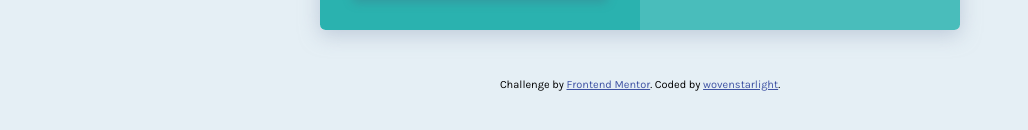
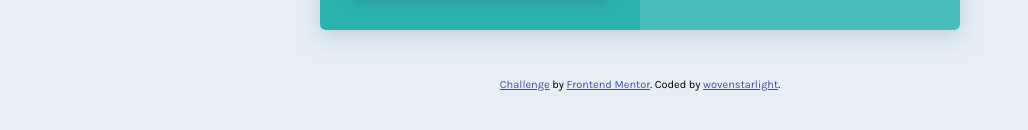
Before and after one commit to wovenstarlight/frontend-projects, a Jekyll site: the page built from _posts/2021-08-03-single-price-grid-component.html, in a window 1280 px wide. Shown: the part 438-568 px from the top of the page, without its empty margins (0-1028 px from the left). Built offline with Jekyll 4.4.1, drawn with Linux system fonts in a browser that asks for light colours; part of the change alters nothing that is shown.

```diff
--- a/_includes/footer.html
+++ b/_includes/footer.html
@@ -1,6 +1,6 @@
 <footer>
 	<p class="attribution">
-		Challenge by <a href="https://www.frontendmentor.io?ref=challenge" target="_blank">Frontend Mentor</a>.
+		<a href="{{ page.frontend }}">Challenge</a> by <a href="https://www.frontendmentor.io?ref=challenge" target="_blank">Frontend Mentor</a>.
 		Coded by <a href="{{ site.github }}">{{ site.author }}</a>.
 	</p>
 </footer>
```
